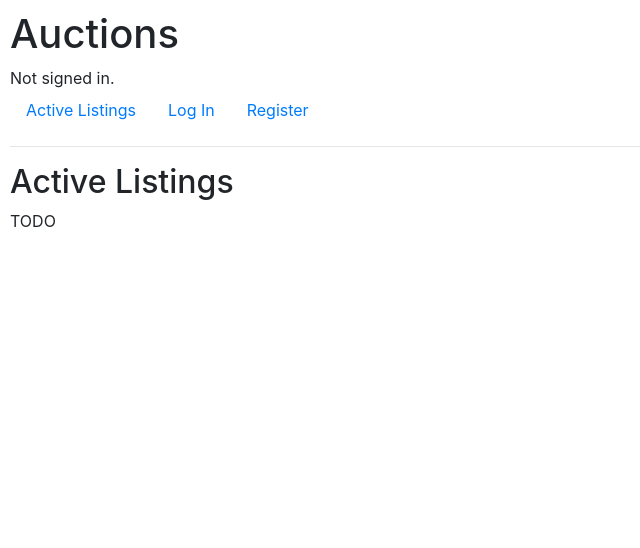
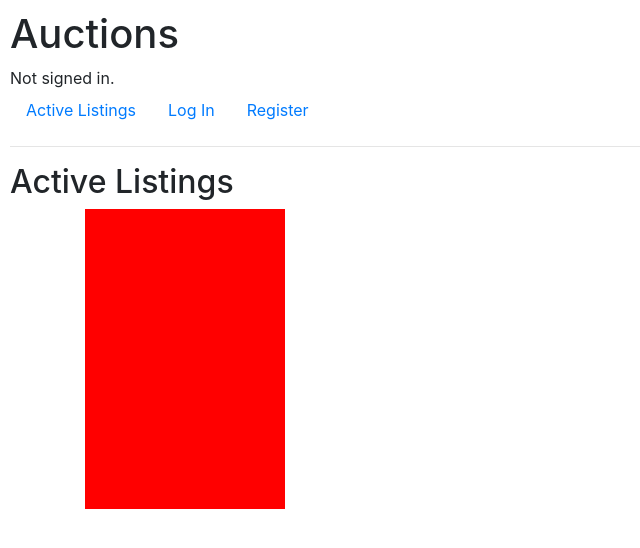
Before and after one commit to lithika-damnod/cs50web, a Django app: page / in a window 1280 px wide. Shown: the top 548 px of the page, without its empty margins (0-640 px from the left). Run offline with Django 3.2, Linux system fonts and the light colour scheme; some libraries are stand-ins or nearby versions.

Commit message:
made migrations

```diff
--- a/commerce/auctions/static/auctions/styles.css
+++ b/commerce/auctions/static/auctions/styles.css
@@ -1,3 +1,9 @@
 body {
     padding: 10px;
 }
+.object-box{
+    display: inline-block;
+    width: 200px;
+    height: 300px;
+    background-color: red;
+}
--- a/commerce/auctions/templates/auctions/index.html
+++ b/commerce/auctions/templates/auctions/index.html
@@ -2,6 +2,9 @@
 
 {% block body %}
     <h2>Active Listings</h2>
+    <div class="container">
+        <div class="object-box">
 
-    TODO
+        </div>
+    </div>
 {% endblock %}
```
Also changed, not shown: commerce/db.sqlite3.
